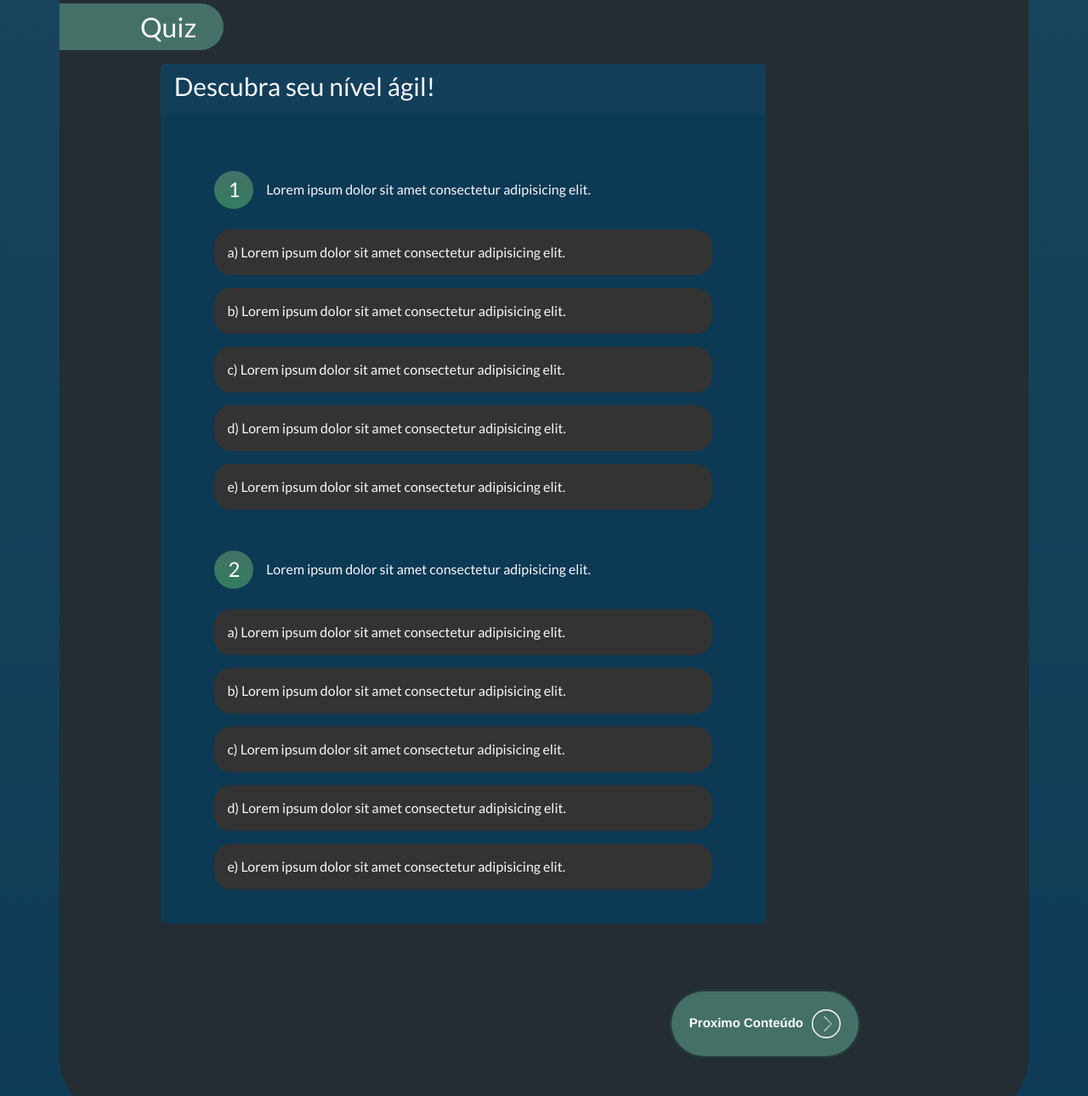
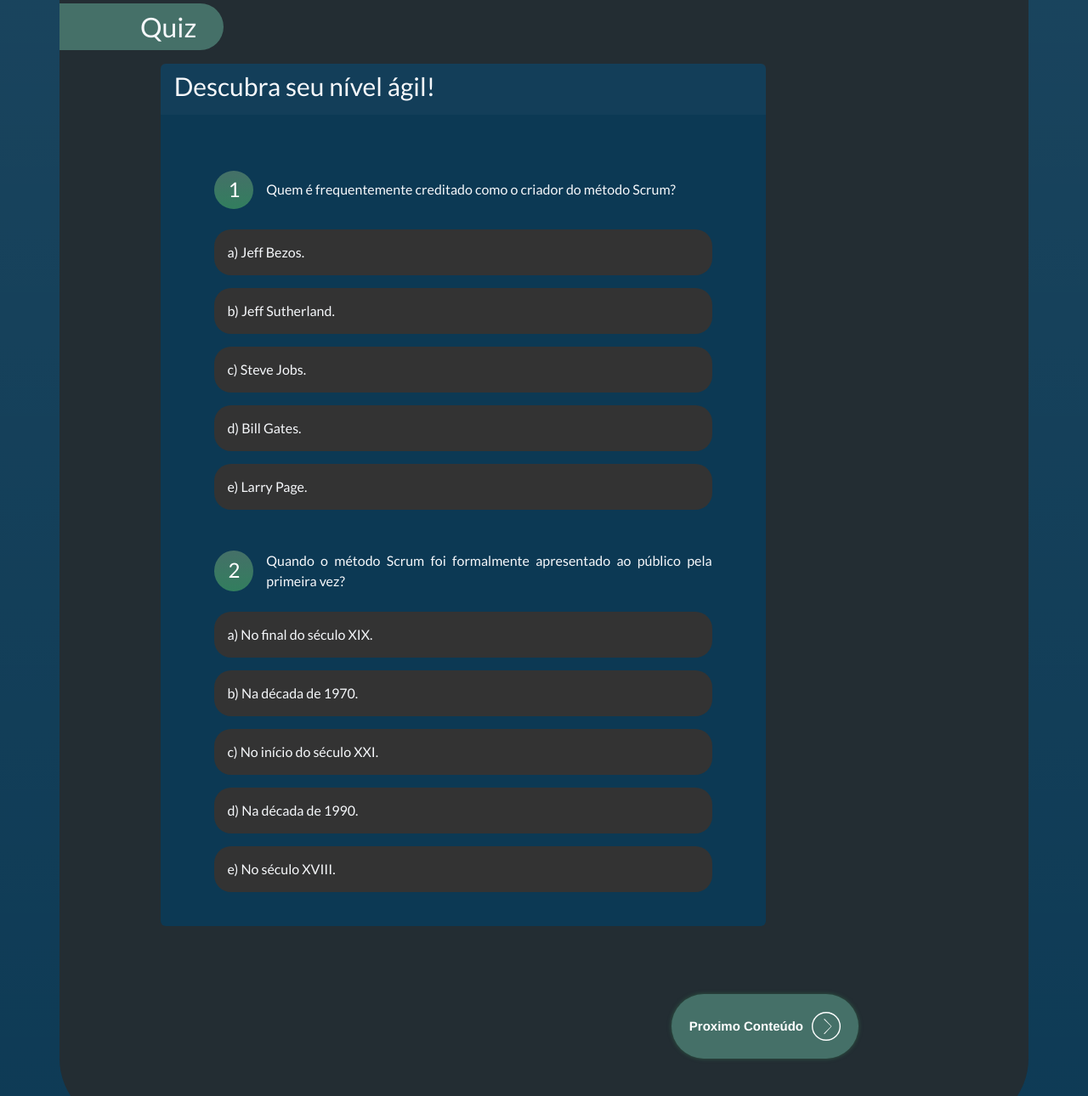
Before and after one commit to Fatec-Bug-Busters/scrum-academy, a Flask app: page /introducao in a window 1280 px wide. Shown: the part 2729-4019 px from the top of the page at 85% size. Run offline with Flask 3, Linux system fonts and the light colour scheme.

Commit message:
Add quiz introdução

```diff
--- a/src/templates/base.html
+++ b/src/templates/base.html
@@ -122,7 +122,7 @@
         <div class="col">
           <div class="btn-group">
             <button class=" fw-bold bg-dark rounded-pill btn-link btn-conteudo-footer" data-bs-toggle="dropdown"
-              aria-expanded="false">Conteúdo</button>
+              aria-expanded="false" >Conteúdo</button>
             <ul class="dropdown-menu" data-bs-theme="dark">
               <li>
                 <a class="dropdown-item" href="/introducao" style="font-size: 120%; margin-left: 3%;">
--- a/src/templates/conteudos/introducao.html
+++ b/src/templates/conteudos/introducao.html
@@ -110,7 +110,8 @@ Introdução ao Scrum
         <h4 class="text-center m-0 p-0">1</h4>
       </div>
       <div class="enunciado-texto d-flex align-items-center">
-        <p class="m-0 p-0">Lorem ipsum dolor sit amet consectetur adipisicing elit.</p>
+        <p class="m-0 p-0">Quem é frequentemente creditado como o criador do método Scrum?
+        </p>
       </div>
     </div>
     <!-- RESPOSTAS -->
@@ -118,23 +119,23 @@ Introdução ao Scrum
       <ol class="options">
         <li class="option">
           <input type="radio" name="q1" id="q1a" value="a">
-          <label for="q1a">a) Lorem ipsum dolor sit amet consectetur adipisicing elit.</label>
+          <label for="q1a">a) Jeff Bezos.</label>
         </li>
         <li class="option">
           <input type="radio" name="q1" id="q1b" value="b">
-          <label for="q1b">b) Lorem ipsum dolor sit amet consectetur adipisicing elit.</label>
+          <label for="q1b">b) Jeff Sutherland.</label>
         </li>
         <li class="option">
           <input type="radio" name="q1" id="q1c" value="c">
-          <label for="q1c">c) Lorem ipsum dolor sit amet consectetur adipisicing elit.</label>
+          <label for="q1c">c) Steve Jobs.</label>
         </li>
         <li class="option">
           <input type="radio" name="q1" id="q1d" value="d">
-          <label for="q1d">d) Lorem ipsum dolor sit amet consectetur adipisicing elit.</label>
+          <label for="q1d">d) Bill Gates.</label>
         </li>
         <li class="option">
           <input type="radio" name="q1" id="q1e" value="e">
-          <label for="q1e">e) Lorem ipsum dolor sit amet consectetur adipisicing elit.</label>
+          <label for="q1e">e) Larry Page.</label>
         </li>
       </ol>
     </div>
@@ -150,7 +151,7 @@ Introdução ao Scrum
       </div>
       <div class="enunciado-texto d-flex align-items-center">
         <p class="m-0 p-0">
-          Lorem ipsum dolor sit amet consectetur adipisicing elit.
+          Quando o método Scrum foi formalmente apresentado ao público pela primeira vez?
         </p>
       </div>
     </div>
@@ -159,23 +160,23 @@ Introdução ao Scrum
       <ol class="options">
         <li class="option">
           <input type="radio" name="q2" id="q2a" value="a">
-          <label for="q2a">a) Lorem ipsum dolor sit amet consectetur adipisicing elit.</label>
+          <label for="q2a">a) No final do século XIX.</label>
         </li>
         <li class="option">
           <input type="radio" name="q2" id="q2b" value="b">
-          <label for="q2b">b) Lorem ipsum dolor sit amet consectetur adipisicing elit.</label>
+          <label for="q2b">b) Na década de 1970.</label>
         </li>
         <li class="option">
           <input type="radio" name="q2" id="q2c" value="c">
-          <label for="q2c">c) Lorem ipsum dolor sit amet consectetur adipisicing elit.</label>
+          <label for="q2c">c) No início do século XXI.</label>
         </li>
         <li class="option">
           <input type="radio" name="q2" id="q2d" value="d">
-          <label for="q2d">d) Lorem ipsum dolor sit amet consectetur adipisicing elit.</label>
+          <label for="q2d">d) Na década de 1990.</label>
         </li>
         <li class="option">
           <input type="radio" name="q2" id="q2e" value="e">
-          <label for="q2e">e) Lorem ipsum dolor sit amet consectetur adipisicing elit.</label>
+          <label for="q2e">e) No século XVIII.</label>
         </li>
       </ol>
     </div>
```
